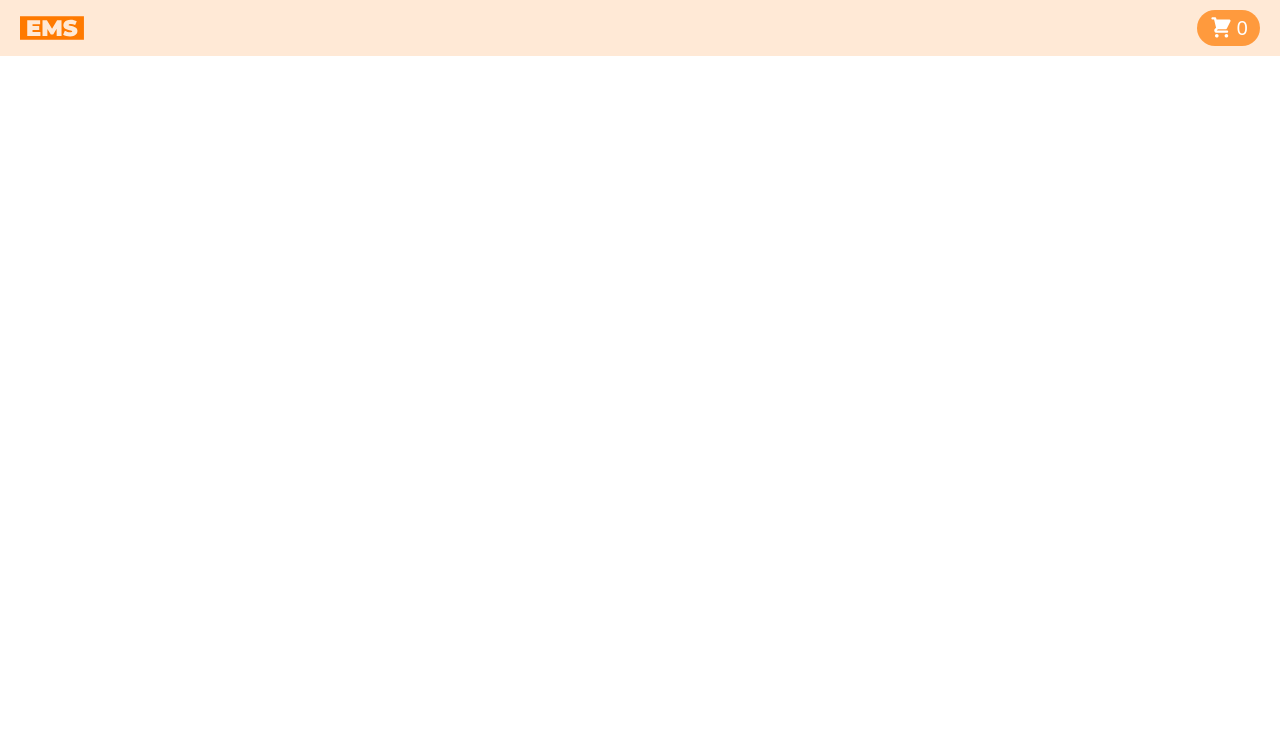
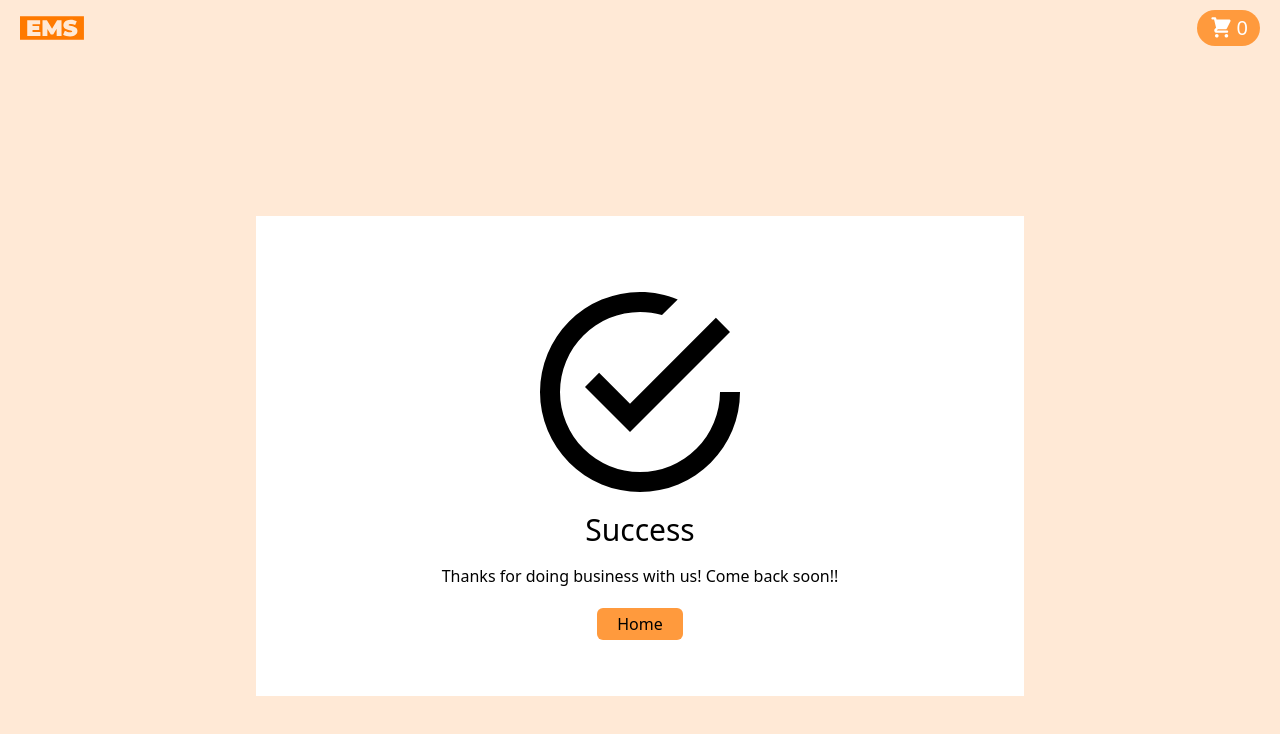
Before and after one commit to Lex043/Ems-E-commerce, a React (Vite) app: page /success in a window 1280 px wide. Before the commit this address had no page. Shown: the top 734 px of the page. Built offline with nearby package versions, Linux system fonts and the light colour scheme; a web font is replaced by a local one.

Commit message:
update: success page

```diff
--- a/src/App.jsx
+++ b/src/App.jsx
@@ -3,6 +3,7 @@ import { EmsProvider } from "./context/EmsContext";
 import Home from "./components/pages/Home";
 import Navbar from "./components/Navbar";
 import Cart from "./components/pages/Cart";
+import Success from "./components/pages/Success";
 import Checkout from "./components/Checkout";
 import { CartProvider } from "react-use-cart";
 
@@ -17,6 +18,7 @@ function App() {
               <Route path="/" element={<Home />} />
               <Route path="/cart" element={<Cart />} />
               <Route path="/checkout" element={<Checkout />} />
+              <Route path="/success" element={<Success />} />
             </Routes>
           </Router>
         </div>
--- a/src/components/Checkout.jsx
+++ b/src/components/Checkout.jsx
@@ -2,9 +2,12 @@ import { useState } from "react";
 import { useContext } from "react";
 import EmsContext from "../context/EmsContext";
 import { PaystackButton } from "react-paystack";
+import { useNavigate } from "react-router-dom";
 
 const Checkout = () => {
   const { totalAmt } = useContext(EmsContext);
+
+  const navigate = useNavigate();
 
   const publicKey = "pk_test_845ecfe9aef12ac7903aed2db990aac02df222ef";
   const amount = totalAmt * 100; // Remember, set in kobo!
@@ -21,8 +24,8 @@ const Checkout = () => {
     },
     publicKey,
     text: "Pay Now",
-    onSuccess: () =>
-      alert("Thanks for doing business with us! Come back soon!!"),
+    onSuccess: () => navigate("/success"),
+
     onClose: () => alert("Wait! Don't leave :("),
   };
 
--- /dev/null
+++ b/src/components/pages/Success.jsx
@@ -0,0 +1,28 @@
+import React from "react";
+import check from "../../assets/check.svg";
+import { Link } from "react-router-dom";
+
+const Success = () => {
+  return (
+    <>
+      <div className="h-screen bg-[#ffe9d6] flex justify-center items-center ">
+        <div className="bg-white px-5 mx-auto flex flex-col justify-center items-center w-4/5 sm:w-3/5 h-3/5">
+          <img src={check} alt="" className="w-60 h-60" />
+          <p className="text-3xl">Success</p>
+          <p className="text-center pt-4">
+            Thanks for doing business with us! Come back soon!!
+          </p>
+          <div className="flex mt-5 justify-items-end">
+            <Link to="/">
+              <button className="bg-[#ff9a3d] px-5 py-1 rounded-md font-medium">
+                Home
+              </button>
+            </Link>
+          </div>
+        </div>
+      </div>
+    </>
+  );
+};
+
+export default Success;
```
